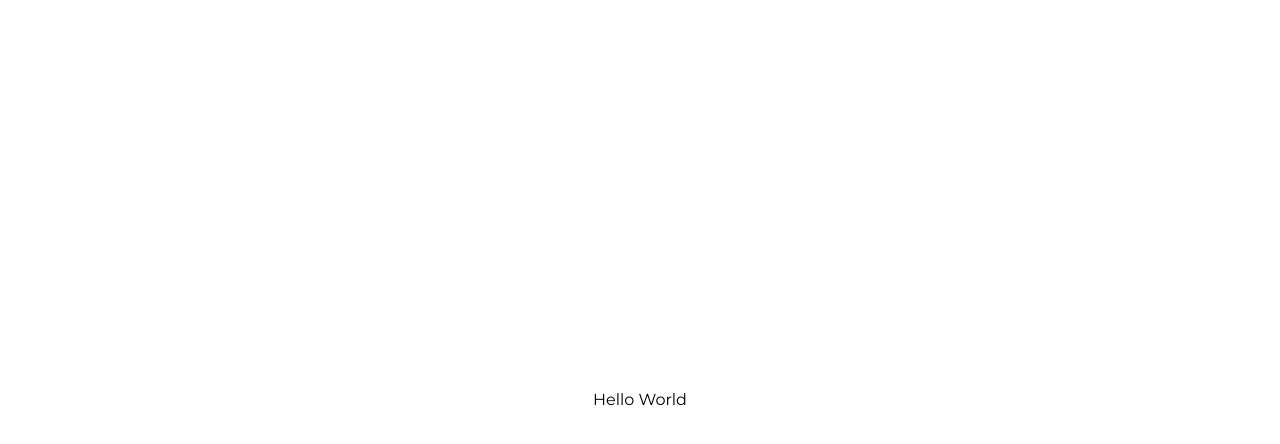
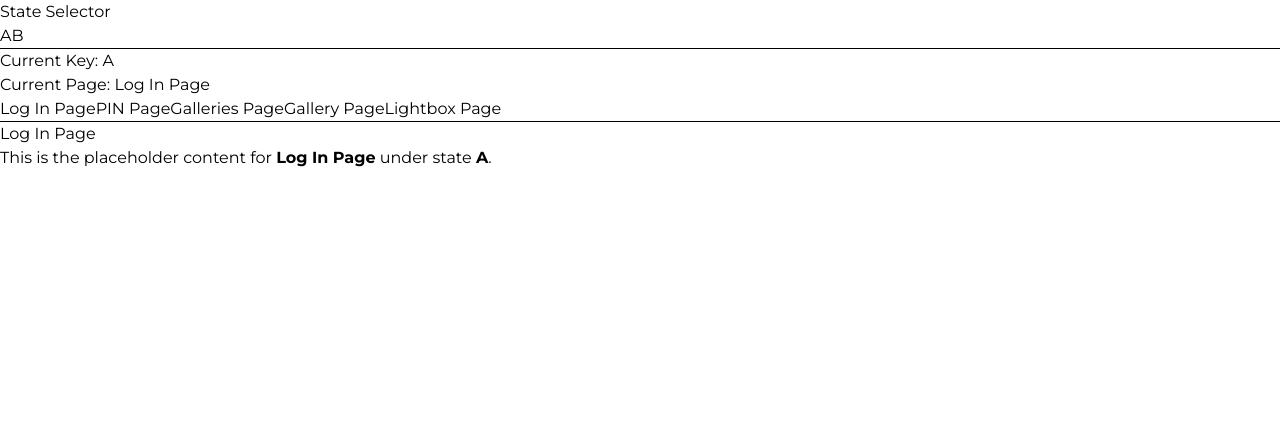
Before and after one commit to davinaleong/proj-clabbys-stories-template, a React (Vite) app: page / in a window 1280 px wide. Shown: the top 444 px of the page. Built offline with nearby package versions, Linux system fonts and the light colour scheme; a web font is replaced by a local one.

Commit message:
State Manager is done

```diff
--- a/src/App.tsx
+++ b/src/App.tsx
@@ -1,10 +1,101 @@
-import "./App.css"
+// App.tsx
+import React, { useState } from "react"
+import { Selector } from "./states/Selector/Selector"
+import { states } from "./data/states"
+import type { StateKey, PageName } from "./data/states"
 
-function App() {
+interface AppState {
+  currentKey: StateKey
+  currentPage: PageName
+}
+
+class StateManager {
+  private state: AppState
+
+  constructor(
+    initialKey: StateKey = "A",
+    initialPage: PageName = "Log In Page"
+  ) {
+    this.state = {
+      currentKey: initialKey,
+      currentPage: initialPage,
+    }
+  }
+
+  getState(): AppState {
+    return this.state
+  }
+
+  setKey(newKey: StateKey): void {
+    if (!states.selector.includes(newKey))
+      throw new Error(`Invalid key: ${newKey}`)
+    this.state.currentKey = newKey
+    this.state.currentPage = states[newKey][0]
+  }
+
+  setPage(newPage: PageName): void {
+    const pages = states[this.state.currentKey]
+    if (!pages.includes(newPage))
+      throw new Error(`Invalid page for key ${this.state.currentKey}`)
+    this.state.currentPage = newPage
+  }
+
+  getAvailablePages(): PageName[] {
+    return states[this.state.currentKey]
+  }
+}
+
+const App: React.FC = () => {
+  const manager = new StateManager()
+  const [currentKey, setCurrentKey] = useState<StateKey>(
+    manager.getState().currentKey
+  )
+  const [currentPage, setCurrentPage] = useState<PageName>(
+    manager.getState().currentPage
+  )
+
+  const handleSelectKey = (key: StateKey) => {
+    manager.setKey(key)
+    setCurrentKey(key)
+    setCurrentPage(manager.getState().currentPage)
+  }
+
+  const handleSelectPage = (page: PageName) => {
+    manager.setPage(page)
+    setCurrentPage(page)
+  }
+
+  const pages = states[currentKey]
+
   return (
-    <div className="flex items-center justify-center min-h-screen bg-white">
+    <div>
+      <Selector selectedKey={currentKey} onSelect={handleSelectKey} />
+
+      <hr />
+
+      <h2>Current Key: {currentKey}</h2>
+      <h3>Current Page: {currentPage}</h3>
+
       <div>
-        <h1>Hello World</h1>
+        {pages.map((page) => (
+          <button
+            key={page}
+            onClick={() => handleSelectPage(page)}
+            disabled={page === currentPage}
+          >
+            {page}
+          </button>
+        ))}
+      </div>
+
+      <hr />
+
+      <div>
+        <h1>{currentPage}</h1>
+        <p>
+          This is the placeholder content for <strong>{currentPage}</strong>{" "}
+          under state <strong>{currentKey}</strong>.
+        </p>
       </div>
     </div>
   )
--- /dev/null
+++ b/src/data/states.ts
@@ -0,0 +1,35 @@
+// Define possible state keys
+export type StateKey = "A" | "B"
+
+// Define valid page names
+export type PageName =
+  | "Log In Page"
+  | "PIN Page"
+  | "Galleries Page"
+  | "Gallery Page"
+  | "Lightbox Page"
+
+// Map of available states for each key
+export interface StatesMap {
+  selector: StateKey[]
+  A: PageName[]
+  B: PageName[]
+}
+
+export const states: StatesMap = {
+  selector: ["A", "B"],
+  A: [
+    "Log In Page",
+    "PIN Page",
+    "Galleries Page",
+    "Gallery Page",
+    "Lightbox Page",
+  ],
+  B: [
+    "Log In Page",
+    "PIN Page",
+    "Galleries Page",
+    "Gallery Page",
+    "Lightbox Page",
+  ],
+}
--- /dev/null
+++ b/src/lib/stateManager.ts
@@ -0,0 +1,46 @@
+import { StateKey, PageName, states } from "./states"
+
+export interface AppState {
+  currentKey: StateKey
+  currentPage: PageName
+}
+
+export class StateManager {
+  private state: AppState
+
+  constructor(
+    initialKey: StateKey = "A",
+    initialPage: PageName = "Log In Page"
+  ) {
+    this.state = {
+      currentKey: initialKey,
+      currentPage: initialPage,
+    }
+  }
+
+  getState(): AppState {
+    return this.state
+  }
+
+  setKey(newKey: StateKey): void {
+    if (!states.selector.includes(newKey)) {
+      throw new Error(`Invalid key: ${newKey}`)
+    }
+    this.state.currentKey = newKey
+    this.state.currentPage = states[newKey][0] // default to first page
+  }
+
+  setPage(newPage: PageName): void {
+    const pages = states[this.state.currentKey]
+    if (!pages.includes(newPage)) {
+      throw new Error(
+        `Page "${newPage}" is not valid for state "${this.state.currentKey}"`
+      )
+    }
+    this.state.currentPage = newPage
+  }
+
+  getAvailablePages(): PageName[] {
+    return states[this.state.currentKey]
+  }
+}
--- /dev/null
+++ b/src/states/Selector/Selector.tsx
@@ -0,0 +1,30 @@
+// Selector.tsx
+import React from "react"
+import type { StateKey } from "./../../data/states"
+
+interface SelectorProps {
+  selectedKey: StateKey
+  onSelect: (key: StateKey) => void
+}
+
+export const Selector: React.FC<SelectorProps> = ({
+  selectedKey,
+  onSelect,
+}) => {
+  const keys: StateKey[] = ["A", "B"]
+
+  return (
+    <div>
+      <h1>State Selector</h1>
+      {keys.map((key) => (
+        <button
+          key={key}
+          onClick={() => onSelect(key)}
+          disabled={key === selectedKey}
+        >
+          {key}
+        </button>
+      ))}
+    </div>
+  )
+}
```
